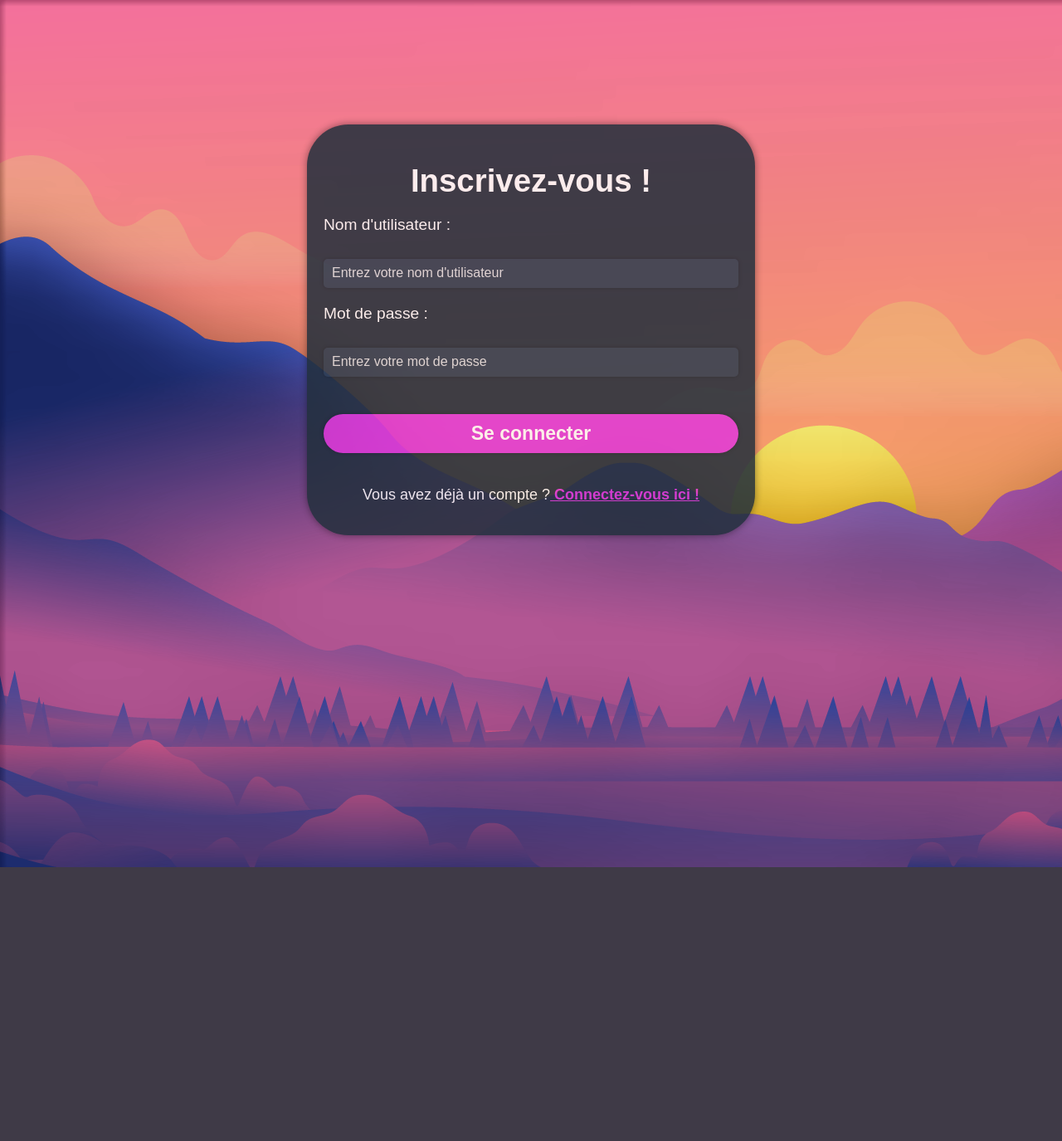
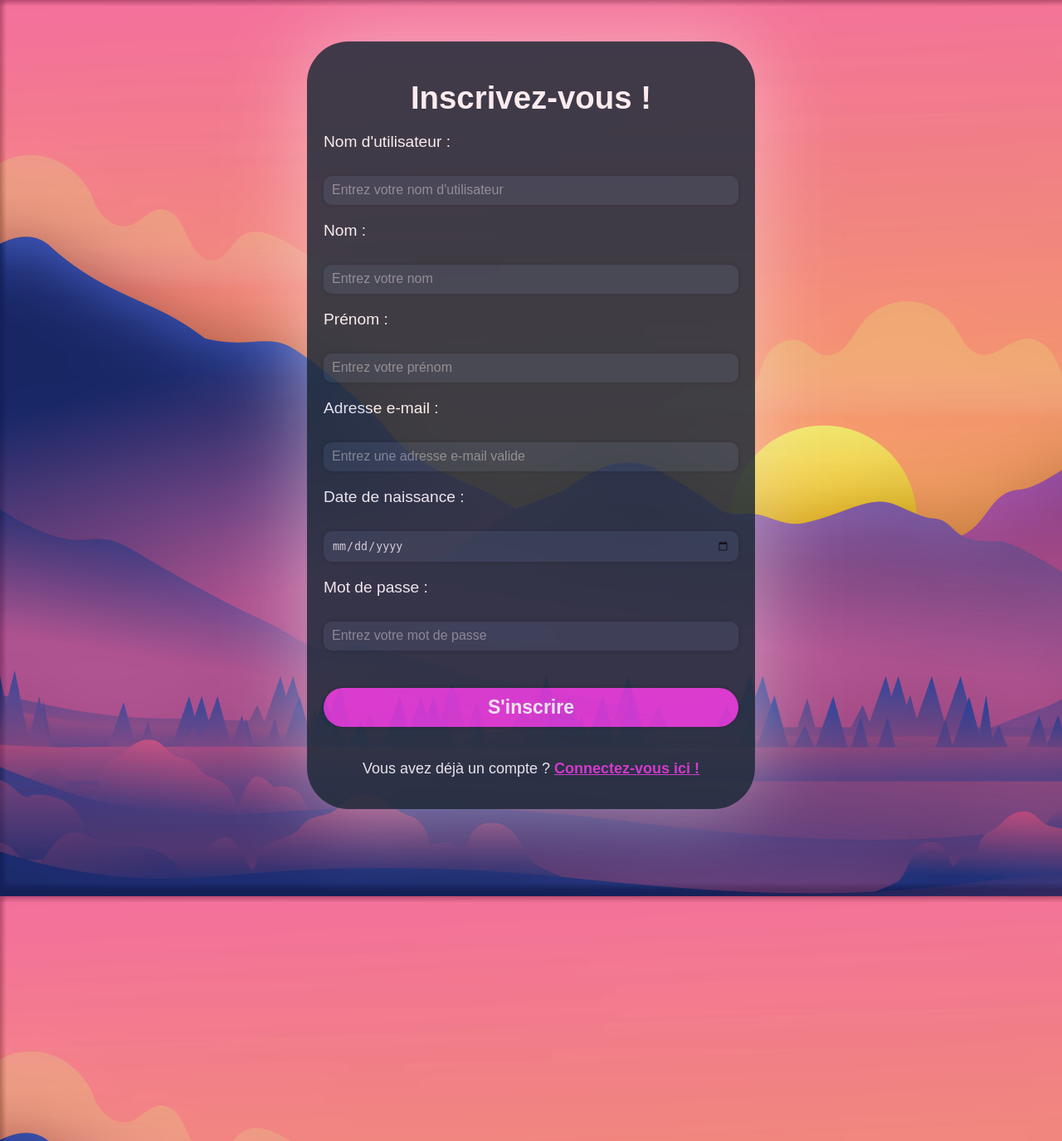
Before and after one commit to Ales230/SAE203, a PHP site: page /i_SAE203.php in a window 1280 px wide. Shown: the whole page at 83% size. Before the commit the page ends 1045 px from the top, so only its background shows below. Run offline with PHP 8.4, Linux system fonts and the light colour scheme.

Commit message:
Add files via upload

```diff
--- a/SAE 203/SAE203.php
+++ b/SAE 203/SAE203.php
@@ -13,7 +13,8 @@
         <label for="password">Mot de passe :</label>
         <input type="password" id="password" name="password" placeholder="Entrez votre mot de passe" required>
         <button type="submit">Se connecter</button>
-        <p class="p_c">Vous n'avez pas de compte ?<a href=""> Inscrivez vous ici !</a></p>
+        <p class="p_c">Vous n'avez pas de compte ? <a href="
+http://localhost/index.html/SAE%20203/i_SAE203.php?username=eeee&nom=eeee&prenom=eeee&email=eeee%40gmail.com&datenaiss=5555-04-25&password=ggggg"> Inscrivez vous ici !</a></p>
       </form>
     </div>
   </body>
--- a/SAE 203/Styles/SAE203.css
+++ b/SAE 203/Styles/SAE203.css
@@ -11,7 +11,7 @@ body {
     background-color:#212F3C;
     padding: 20px;
     border-radius: 50px;
-    box-shadow: 0 0 10px rgba(0, 0, 0, 0.5);
+    box-shadow: 0 0 100px rgba(255, 255, 255, 0.5);
     margin-top:150px;
     opacity: 85%;
   }
@@ -37,7 +37,7 @@ body {
     padding: 10px;
     margin-bottom: 20px;
     border: none;
-    border-radius: 5px;
+    border-radius: 10px;
     box-shadow: 0 0 5px rgba(0, 0, 0, 0.3);
     margin-top:10px;
     background-color:#2E4053;
@@ -61,6 +61,7 @@ body {
 
   button[type="submit"]:hover {
     background-color: #2ECC71;
+    box-shadow: 0 0 15px rgba(255, 255, 255, 0.5);
   }
   .p_c{
     text-align:center;
@@ -71,6 +72,7 @@ body {
     color:white;
     font-size:medium;
     margin-bottom:20px;
+    opacity:50%;
   }
   a:hover {
     color: #2ECC71;
@@ -80,3 +82,7 @@ body {
     transition:.5s;
     font-weight:bold;
   }
+  input[type="text"]:hover,
+  input[type="password"]:hover{
+  box-shadow: 0 0 10px rgba(255, 255, 255, 0.5);
+}
--- a/SAE 203/Styles/i_SAE203.css
+++ b/SAE 203/Styles/i_SAE203.css
@@ -11,8 +11,8 @@ body {
   background-color:#212F3C;
   padding: 20px;
   border-radius: 50px;
-  box-shadow: 0 0 10px rgba(0, 0, 0, 0.5);
-  margin-top:150px;
+  box-shadow: 0 0 100px rgba(255, 255, 255, 0.5);
+  margin-top:50px;
   opacity: 85%;
 }
 form {
@@ -37,7 +37,7 @@ input[type="password"] {
   padding: 10px;
   margin-bottom: 20px;
   border: none;
-  border-radius: 5px;
+  border-radius: 10px;
   box-shadow: 0 0 5px rgba(0, 0, 0, 0.3);
   margin-top:10px;
   background-color:#2E4053;
@@ -61,6 +61,7 @@ button[type="submit"] {
 
 button[type="submit"]:hover {
   background-color: #2ECC71;
+  box-shadow: 0 0 15px rgba(255, 255, 255, 0.5);
 }
 .p_c{
   text-align:center;
@@ -71,6 +72,7 @@ button[type="submit"]:hover {
   color:white;
   font-size:medium;
   margin-bottom:20px;
+  opacity:50%;
 }
 a:hover {
   color: #2ECC71;
@@ -80,3 +82,21 @@ a{
   transition:.5s;
   font-weight:bold;
 }
+input[type="email"],
+input[type="date"] {
+  padding: 10px;
+  margin-bottom: 20px;
+  border: none;
+  border-radius: 10px;
+  box-shadow: 0 0 5px rgba(0, 0, 0, 0.3);
+  margin-top:10px;
+  background-color:#2E4053;
+  opacity:85%;
+  color:white;
+}
+input[type="text"]:hover,
+input[type="password"]:hover,
+input[type="email"]:hover,
+input[type="date"]:hover{
+  box-shadow: 0 0 10px rgba(255, 255, 255, 0.5);
+}
--- a/SAE 203/i_SAE203.php
+++ b/SAE 203/i_SAE203.php
@@ -2,18 +2,30 @@
 <html>
   <head>
     <title>Inscription</title>
-    <link rel="stylesheet" type="text/css" href="Styles/SAE203.css">
+    <link rel="stylesheet" type="text/css" href="Styles/i_SAE203.css">
   </head>
   <body>
     <div class="container">
       <form>
         <h1>Inscrivez-vous !</h1>
-        <label for="username">Nom d'utilisateur :</label>
+
+        <label for="pseudo">Nom d'utilisateur :</label>
         <input type="text" id="username" name="username" placeholder="Entrez votre nom d'utilisateur" required>
+        <label for="nom">Nom :</label>
+        <input type="text" id="nom" name="nom" placeholder="Entrez votre nom" required>
+        <label for="prenom">Prénom :</label>
+        <input type="text" id="prenom" name="prenom" placeholder="Entrez votre prénom" required>
+
+
+        <label for="email">Adresse e-mail :</label>
+        <input type="email" id="email" name="email" placeholder="Entrez une adresse e-mail valide" required>
+        <label for="datenaiss">Date de naissance :</label>
+        <input type="date" id="datenaiss" name="datenaiss" placeholder="" required>
         <label for="password">Mot de passe :</label>
         <input type="password" id="password" name="password" placeholder="Entrez votre mot de passe" required>
-        <button type="submit">Se connecter</button>
-        <p class="p_c">Vous avez déjà un compte ?<a href=""> Connectez-vous ici !</a></p>
+
+        <button type="submit">S'inscrire</button>
+        <p class="p_c">Vous avez déjà un compte ? <a href="http://localhost/index.html/SAE%20203/SAE203.php"> Connectez-vous ici !</a></p>
       </form>
     </div>
   </body>
```
